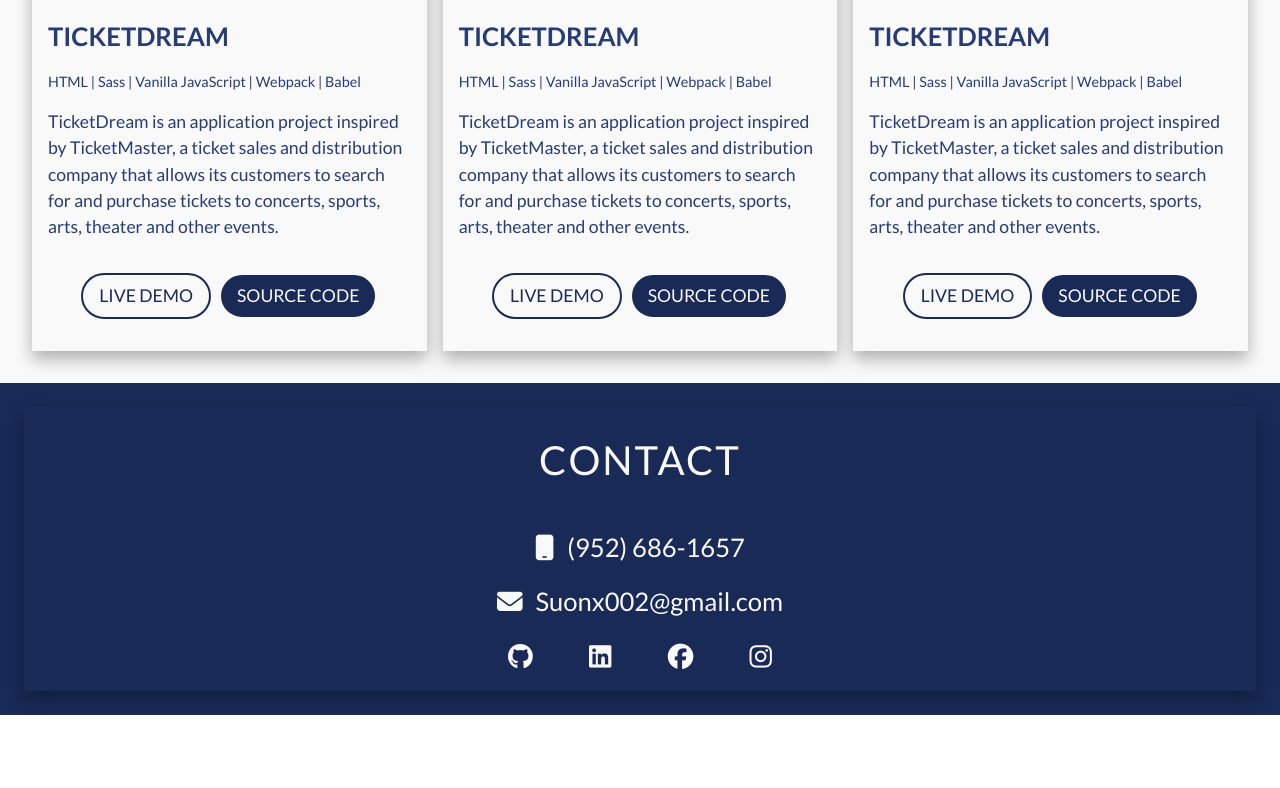
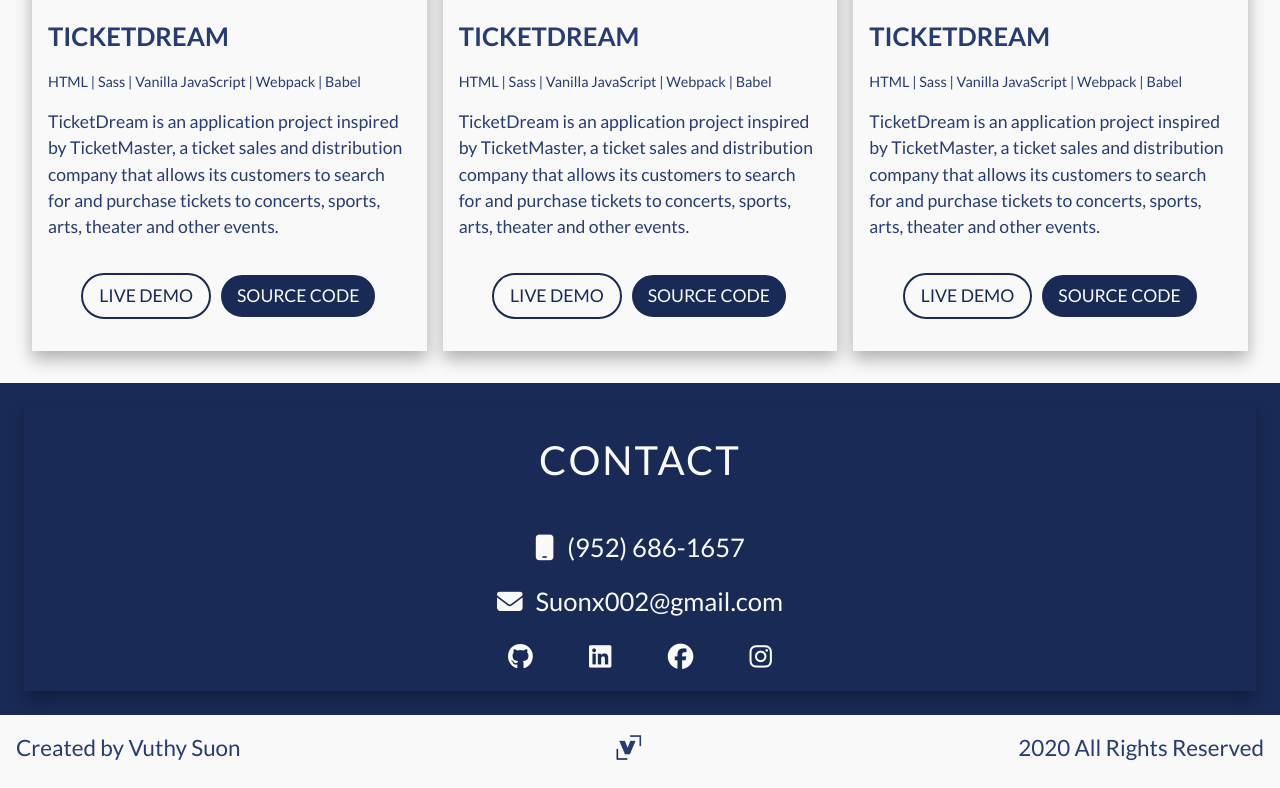
Before and after one commit to Suonx002/portfolio_v2, a website: page index.html in a window 1280 px wide. Shown: the part 2899-3687 px from the top of the page. Before the commit the page ends 3614 px from the top, so only its background shows below. Drawn offline with nearby package versions, Linux system fonts and the light colour scheme; some packages are replaced by stand-ins of ours; a script that the page names is missing.

Commit message:
finish with footer sections

```diff
--- a/index.html
+++ b/index.html
@@ -355,6 +355,15 @@
         </div>
       </section>
     </main>
+    <footer class="footer">
+      <div class="container">
+        <p class="copyright">Created by Vuthy Suon</p>
+        <a href="#home">
+          <img src="./img/logo.png" alt="logo image" class="footer__logo" />
+        </a>
+        <p>2020 All Rights Reserved</p>
+      </div>
+    </footer>
   </body>
   <script
     src="https://kit.fontawesome.com/4aab0af21c.js"
--- a/sass/layout/_about-me.scss
+++ b/sass/layout/_about-me.scss
@@ -60,7 +60,6 @@
       transform: scale(1.3);
     }
   }
-
   @media screen and (max-width: 80rem) {
     &__content {
       flex-direction: column;
--- /dev/null
+++ b/sass/layout/_footer.scss
@@ -0,0 +1,25 @@
+.footer {
+  .container {
+    display: flex;
+    justify-content: space-between;
+
+    @media screen and (max-width: 70rem) {
+      padding: 0.5rem;
+    }
+
+    @media screen and (max-width: 60rem) {
+      font-size: 1.1rem;
+    }
+  }
+
+  &__logo {
+    width: 2rem;
+    height: 2rem;
+    transition: all 0.3s;
+
+    &:active,
+    &:hover {
+      transform: scale(1.2);
+    }
+  }
+}
--- a/sass/main.scss
+++ b/sass/main.scss
@@ -15,5 +15,6 @@
 @import './layout/about-me';
 @import './layout/portfolio';
 @import './layout/contact';
+@import './layout/footer';
 
 @import './pages/home';
--- a/sass/pages/_home.scss
+++ b/sass/pages/_home.scss
@@ -20,4 +20,15 @@
 .contact {
   padding: 1.5rem;
   background-color: $color-primary-dark;
+
+  @media screen and (max-width: 70rem) {
+    padding: 0.5rem;
+  }
 }
+
+.footer {
+  font-size: 1.4rem;
+  padding: 1rem;
+  background-color: $color-secondary;
+  color: $color-primary;
+}
```
Also changed, not shown: css/style.css.
